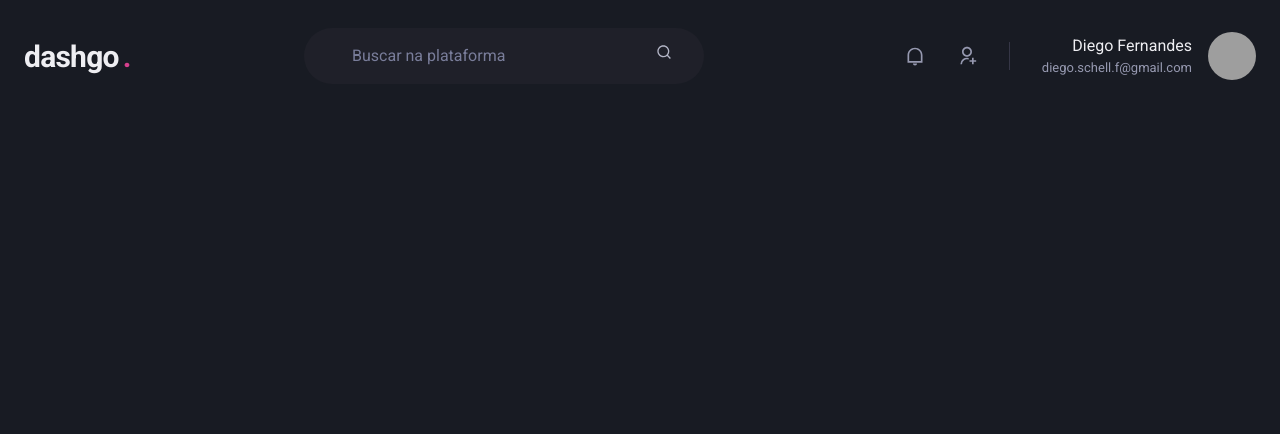
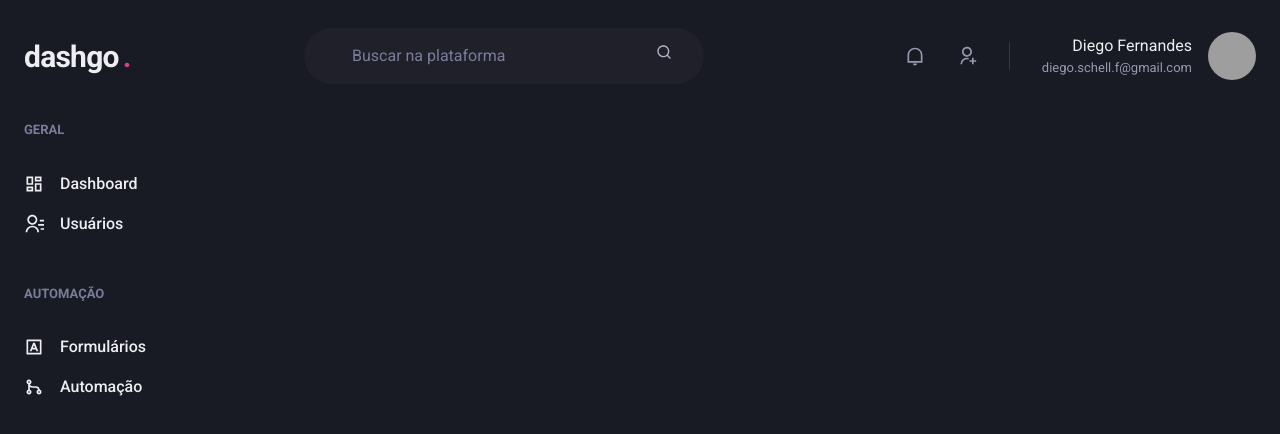
Before and after one commit to Lego4m/Ignite-ReactJS, a Next.js app in the folder 04-dashgo/: page /dashboard in a window 1280 px wide. Shown: the top 434 px of the page. Built offline with nearby package versions, Linux system fonts and the light colour scheme; grey boxes are pictures that could not be loaded.

Commit message:
04 - Componente: Sidebar

```diff
--- /dev/null
+++ b/04-dashgo/src/components/Sidebar.tsx
@@ -0,0 +1,61 @@
+import { Box, Icon, Link, Stack, Text } from '@chakra-ui/react';
+import {
+  RiContactsLine,
+  RiDashboardLine,
+  RiGitMergeLine,
+  RiInputMethodLine
+} from 'react-icons/ri';
+
+export function Sidebar() {
+  return (
+    <Box as='aside' w='64' mr='8'>
+      <Stack spacing='12' align='flex-start'>
+        <Box>
+          <Text
+            fontWeight='bold'
+            color='gray.400'
+            fontSize='small'
+            casing='uppercase'
+          >
+            Geral
+          </Text>
+
+          <Stack spacing='4' mt='8' align='stretch'>
+            <Link display='flex' alignItems='center' >
+              <Icon as={RiDashboardLine} fontSize='20'/>
+              <Text ml='4' fontWeight='medium'>Dashboard</Text>
+            </Link>
+
+            <Link display='flex' alignItems='center' >
+              <Icon as={RiContactsLine} fontSize='20'/>
+              <Text ml='4' fontWeight='medium'>Usuários</Text>
+            </Link>
+          </Stack>
+        </Box>
+
+        <Box>
+          <Text
+            fontWeight='bold'
+            color='gray.400'
+            fontSize='small'
+            casing='uppercase'
+          >
+            Automação
+          </Text>
+
+          <Stack spacing='4' mt='8' align='stretch'>
+            <Link display='flex' alignItems='center' >
+              <Icon as={RiInputMethodLine} fontSize='20'/>
+              <Text ml='4' fontWeight='medium'>Formulários</Text>
+            </Link>
+
+            <Link display='flex' alignItems='center' >
+              <Icon as={RiGitMergeLine} fontSize='20'/>
+              <Text ml='4' fontWeight='medium'>Automação</Text>
+            </Link>
+          </Stack>
+        </Box>
+      </Stack>
+    </Box>
+  )
+}
--- a/04-dashgo/src/pages/dashboard.tsx
+++ b/04-dashgo/src/pages/dashboard.tsx
@@ -1,7 +1,15 @@
+import { Flex } from '@chakra-ui/react';
 import { Header } from '../components/Header';
+import { Sidebar } from '../components/Sidebar';
 
 export default function Dashboard() {
   return (
-    <Header />
+    <Flex direction='column' h='100vh'>
+      <Header />
+
+      <Flex w='100%' my='6' maxWidth={1480} mx='auto' px='6'>
+        <Sidebar />
+      </Flex>
+    </Flex>
   )
 }
```
